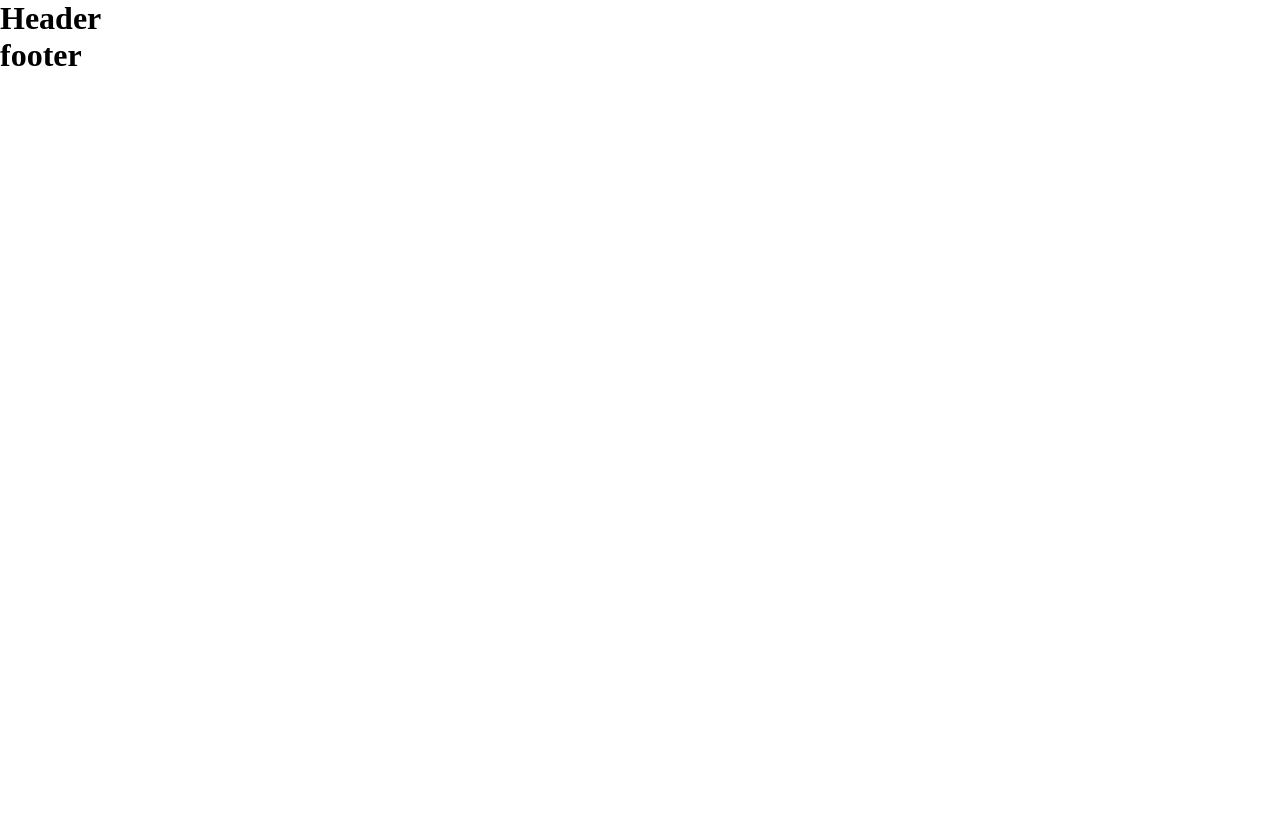
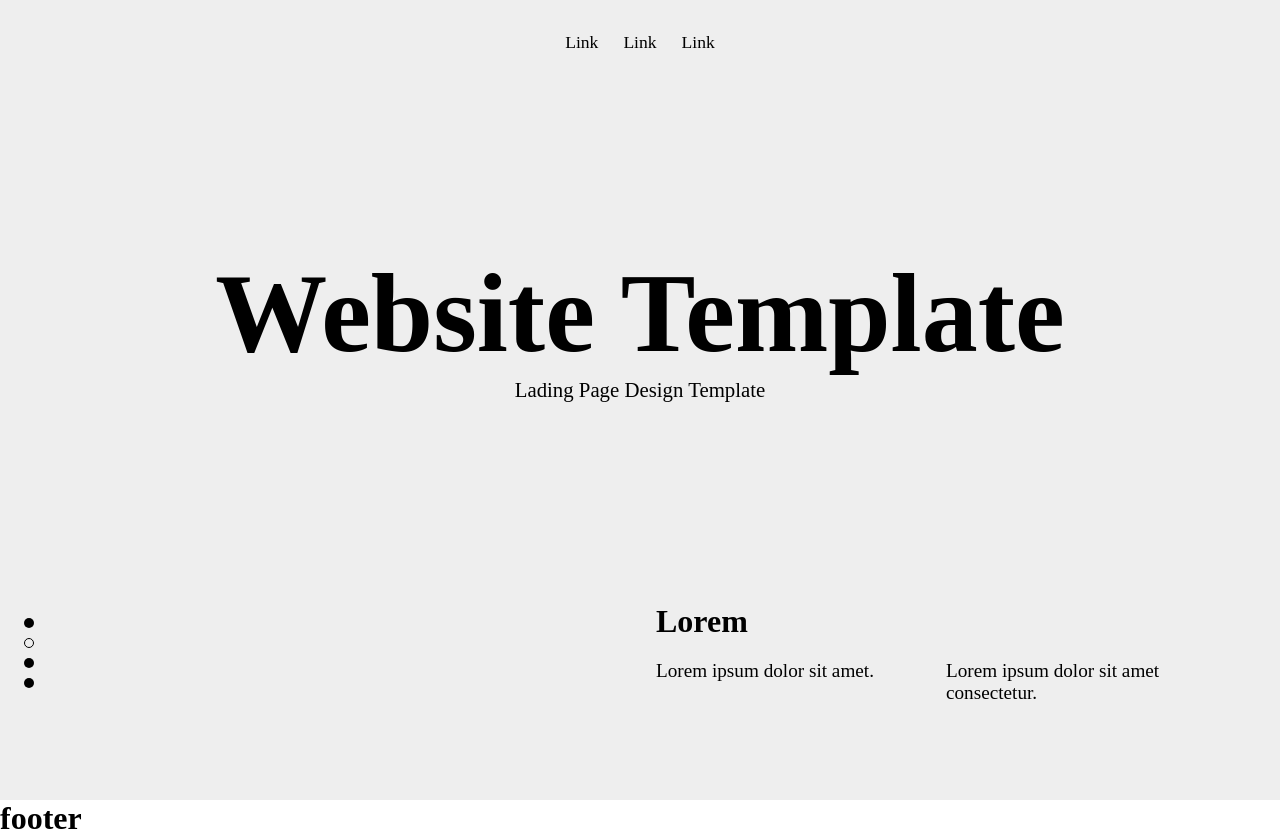
Before and after one commit to Marcos-Segantine/homepage-typescript, a React (Vite) app: page / in a window 1280 px wide. Before the commit the page ends 800 px from the top, so only its background shows below. Built offline with nearby package versions, Linux system fonts and the light colour scheme.

Commit message:
Add Header component

```diff
--- a/src/css/base.css
+++ b/src/css/base.css
@@ -4,3 +4,12 @@ body {
     padding: 0;
     box-sizing: border-box;
 }
+
+li {
+    list-style: none;
+}
+
+a {
+    text-decoration: none;
+    color: currentColor;
+}
--- a/src/css/header.css
+++ b/src/css/header.css
@@ -0,0 +1,103 @@
+header {
+    height: 100vh;
+    width: 100%;
+    background-color: #eee;
+    position: relative;
+}
+
+ul {
+    width: 100%;
+    display: flex;
+    justify-content: center;
+    gap: 25px;
+    padding: 2rem 0;
+}
+
+li {
+    font-size: 1.1rem;
+}
+
+.title-home {
+    width: 100%;
+    height: 60%;
+    display: flex;
+    flex-direction: column;
+    justify-content: center;
+    align-items: center;
+    padding: 0 1rem;
+}
+
+.title-home h1 {
+    font-size: 4rem;
+    text-align: center;
+}
+
+.title-home span {
+    font-size: 1.3rem;
+}
+
+.carrosel {
+    width: 100%;
+    display: flex;
+    justify-content: space-between;
+    align-items: center;
+    padding: 0 1.5rem;
+    position: absolute;
+    left: 0;
+    bottom: 10%;
+}
+
+.carrosel ul {
+    display: flex;
+    flex-direction: column;
+    gap: 10px;
+}
+
+.carrosel ul span{
+    background-color: black;
+    width: 10px;
+    height: 10px;
+    border-radius: 40px;
+}
+
+.carrosel ul .selected {
+    background-color: transparent;
+    border: solid 1px;
+}
+
+.carrosel .content {
+    display: flex;
+    flex-wrap: wrap;
+    gap: 20px;
+    width: 60%;
+    max-width: 600px;
+    height: max-content;
+}
+
+.carrosel .content h4 {
+    width: 100%;
+    font-size: 1.4rem;
+    height: max-content;
+}
+
+.carrosel .content p {
+    width: 100%;
+    max-width: 150px;
+}
+
+@media(min-width: 767px) {
+    .title-home h1 {
+        font-size: 7rem;
+    }
+
+    .carrosel .content h4 {
+        font-size: 2rem;
+    }
+
+
+    .carrosel .content p {
+        width: 45%;
+        max-width: 300px;
+        font-size: 1.2rem;
+    }
+}
--- a/src/shared/header.tsx
+++ b/src/shared/header.tsx
@@ -1,5 +1,44 @@
 import "../css/header.css";
 
 export const Header = () => {
-  return <h1>Header</h1>;
+  return (
+    <header>
+      <nav>
+        <ul>
+          <li>
+            <a href="">Link</a>
+          </li>
+          <li>
+            <a href="">Link</a>
+          </li>
+          <li>
+            <a href="">Link</a>
+          </li>
+        </ul>
+      </nav>
+
+      <div className="title-home">
+        <h1>Website Template</h1>
+        <span>Lading Page Design Template</span>
+      </div>
+
+      <div className="carrosel">
+        <nav>
+          <ul>
+            <span></span>
+            <span className="selected"></span>
+            <span></span>
+            <span></span>
+          </ul>
+        </nav>
+
+        <div className="content">
+          <h4>Lorem</h4>
+
+          <p>Lorem ipsum dolor sit amet.</p>
+          <p>Lorem ipsum dolor sit amet consectetur.</p>
+        </div>
+      </div>
+    </header>
+  );
 };
```
